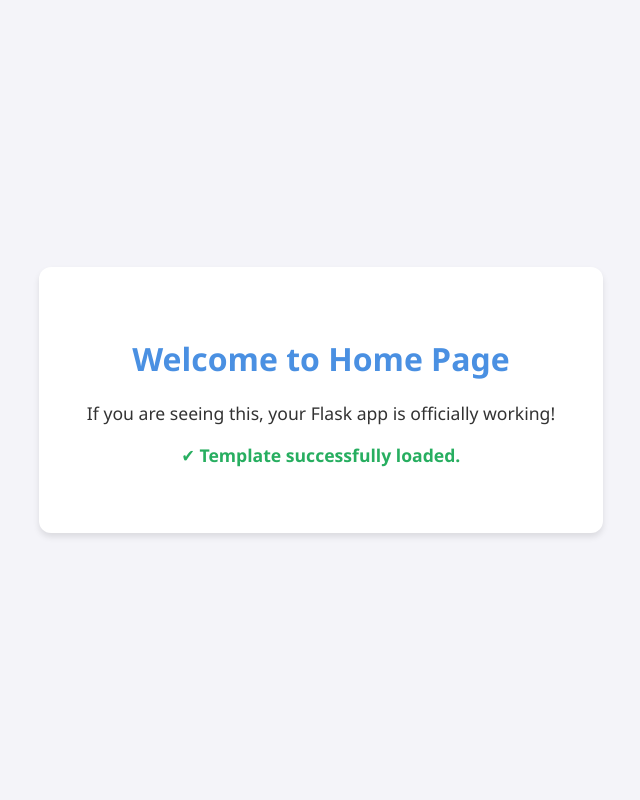
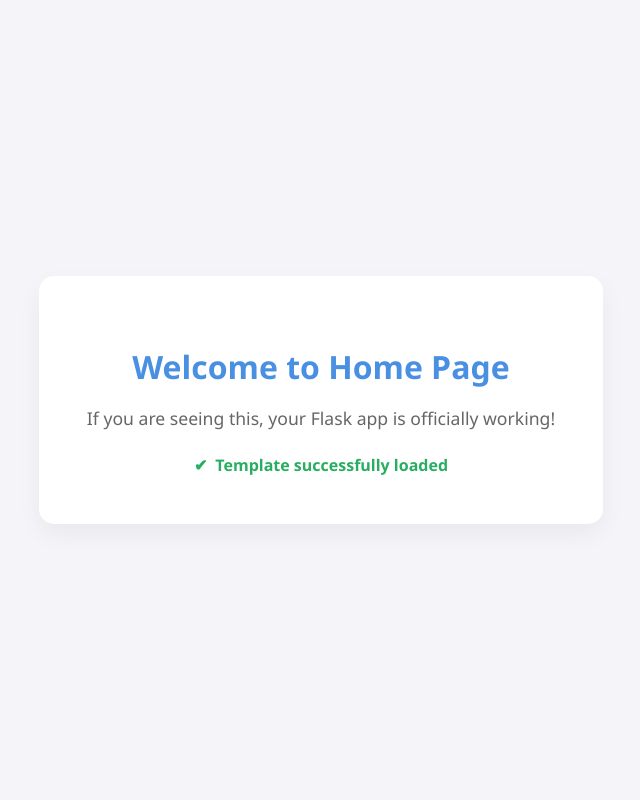
Before and after one commit to Aditi-s26/abcd, a Flask app: page / in a window 1280 px wide. Shown: the whole page, without its empty margins (319-959 px from the left). Run offline with Flask 3, Linux system fonts and the light colour scheme.

Commit message:
Update index.html

```diff
--- a/web_app/templates/index.html
+++ b/web_app/templates/index.html
@@ -2,11 +2,11 @@
 <html lang="en">
 <head>
     <meta charset="UTF-8">
-    <meta name="viewport" content="width=device-width, initial-scale=null">
+    <meta name="viewport" content="width=device-width, initial-scale=1.0">
     <title>{{ title }}</title>
     <style>
         body {
-            font-family: 'Segoe UI', Tahoma, Geneva, Verdana, sans-serif;
+            font-family: 'Segoe UI', system-ui, -apple-system, sans-serif;
             background-color: #f4f4f9;
             color: #333;
             display: flex;
@@ -19,14 +19,30 @@
             text-align: center;
             background: white;
             padding: 3rem;
-            border-radius: 12px;
-            box-shadow: 0 4px 6px rgba(0,0,0,0.1);
+            border-radius: 15px;
+            box-shadow: 0 10px 25px rgba(0,0,0,0.05);
+            transition: transform 0.3s ease;
         }
-        h1 { color: #4a90e2; }
-        p { font-size: 1.1rem; }
+        /* Added a nice hover effect */
+        .container:hover {
+            transform: translateY(-5px);
+        }
+        h1 {
+            color: #4a90e2;
+            margin-bottom: 0.5rem;
+        }
+        p {
+            font-size: 1.1rem;
+            color: #666;
+        }
         .status {
             color: #27ae60;
             font-weight: bold;
+            margin-top: 1.5rem;
+            display: flex;
+            align-items: center;
+            justify-content: center;
+            gap: 8px;
         }
     </style>
 </head>
@@ -34,7 +50,9 @@
     <div class="container">
         <h1>Welcome to {{ title }}</h1>
         <p>If you are seeing this, your Flask app is officially working!</p>
-        <p class="status">✔ Template successfully loaded.</p>
+        <div class="status">
+            <span>✔</span> Template successfully loaded
+        </div>
     </div>
 </body>
 </html>
```
